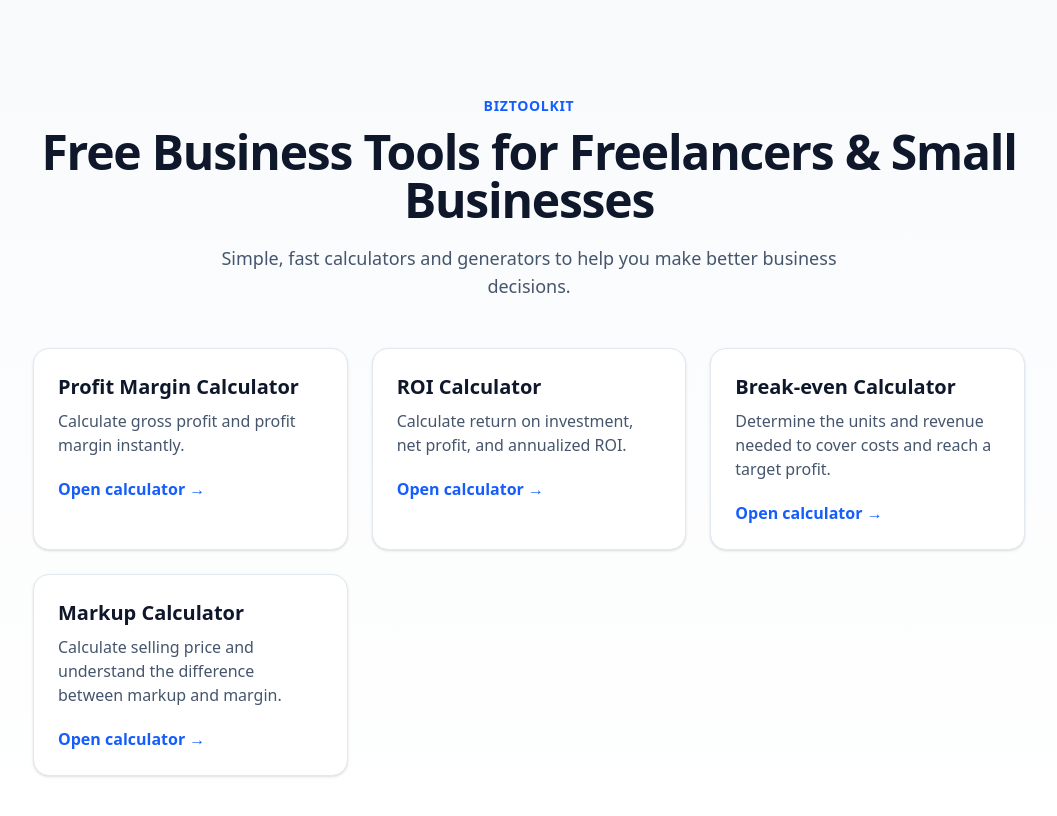
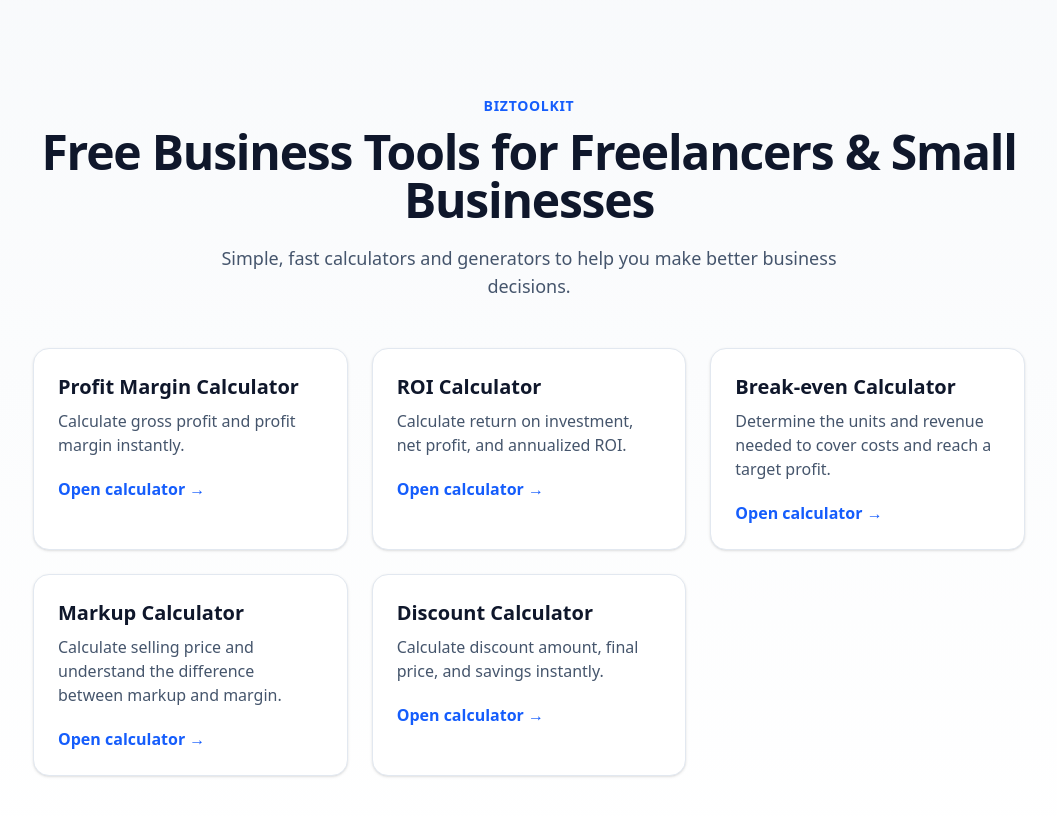
Before and after one commit to wakilmustaqeem/biztoolkit, a Next.js app: page / in a window 1280 px wide. Shown: the top 816 px of the page, without its empty margins (111-1168 px from the left). Built offline with nearby package versions, Linux system fonts and the light colour scheme.

Commit message:
Add Discount Calculator to homepage

```diff
--- a/app/page.tsx
+++ b/app/page.tsx
@@ -48,6 +48,15 @@ export default function Home() {
             <p className="mt-2 text-slate-600">Calculate selling price and understand the difference between markup and margin.</p>
             <span className="mt-5 inline-block font-semibold text-blue-600">Open calculator →</span>
           </Link>
+
+          <Link
+            href="/discount-calculator"
+            className="rounded-2xl border border-slate-200 bg-white p-6 shadow-sm transition hover:-translate-y-1 hover:shadow-lg"
+          >
+            <h2 className="text-xl font-semibold text-slate-900">Discount Calculator</h2>
+            <p className="mt-2 text-slate-600">Calculate discount amount, final price, and savings instantly.</p>
+            <span className="mt-5 inline-block font-semibold text-blue-600">Open calculator →</span>
+          </Link>
         </div>
       </div>
     </main>
```
